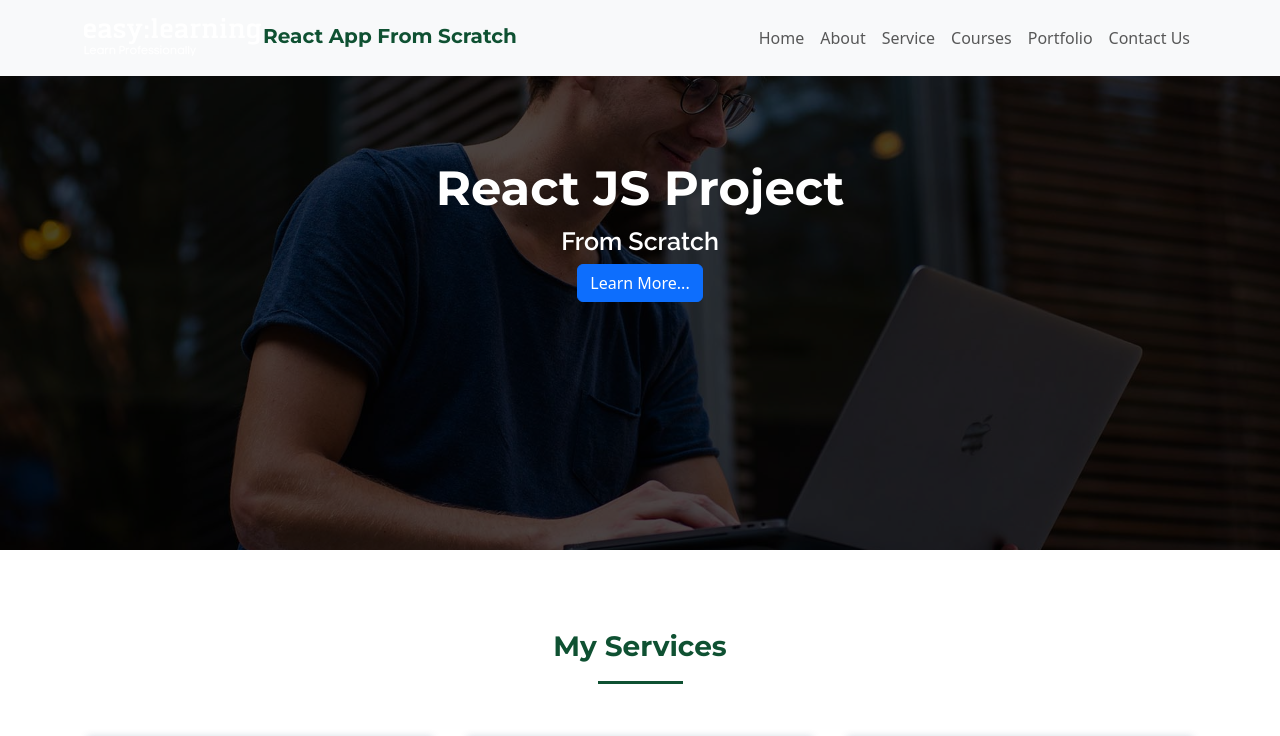
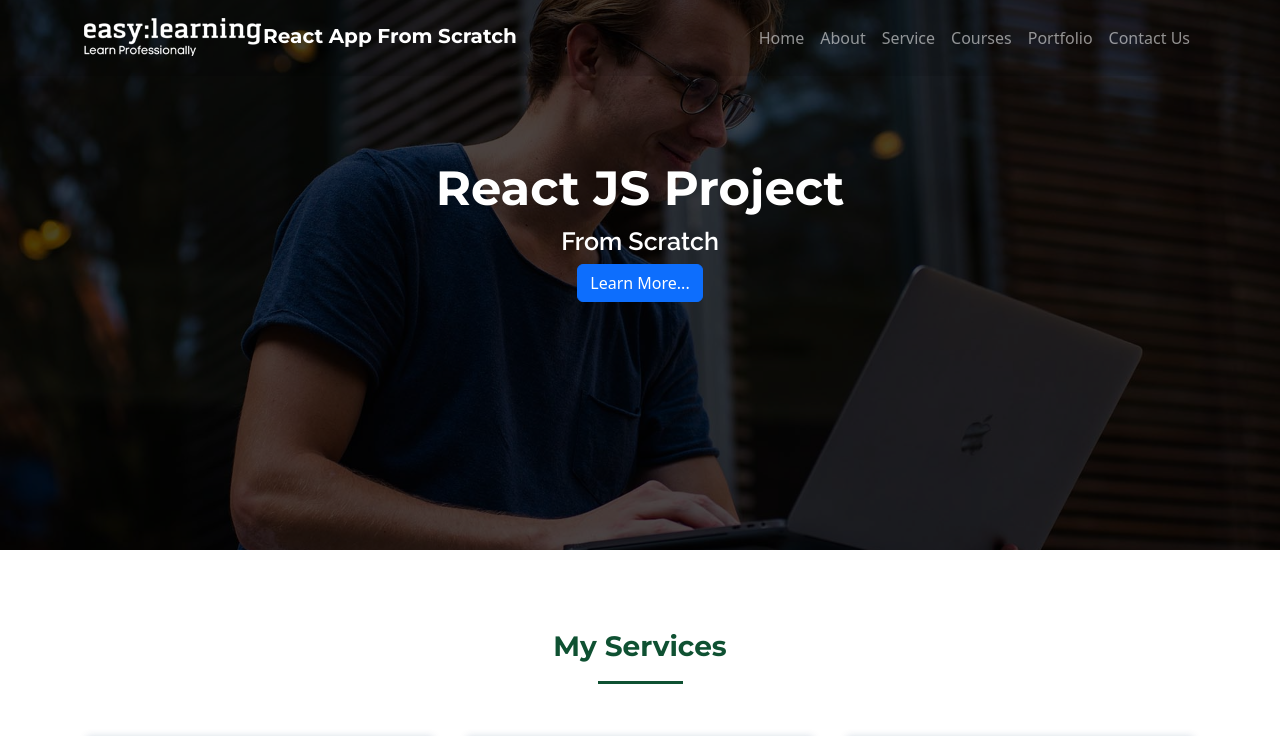
Before and after one commit to Ashraful05/react_js_template_from_scratch, a React (Create React App) app: page / in a window 1280 px wide. Shown: the top 736 px of the page. Built offline with nearby package versions, Linux system fonts and the light colour scheme.

Commit message:
navigation_component_module_part_4_completed_with_navbar_color_stable_for_all_browser_change_on_scroll

```diff
--- a/src/asset/css/custom.css
+++ b/src/asset/css/custom.css
@@ -83,13 +83,27 @@
 }
 .navTitle{
     font-family:'Montserrat',sans-serif;
-    color: #f1aeb5 !important;
+    color: #ffffff !important;
     font-size: 30px;
     font-weight: 700;
 }
 .navTitleScroll{
     font-family:'Montserrat',sans-serif;
-    color: #0f5132 !important;
+    color: #ffffff !important;
     font-size: 30px;
     font-weight: 700;
 }
+.navBarBackground{
+    -webkit-transition: background-color 400ms linear;
+    -moz-transition: background-color 400ms linear;
+    -o-transition: background-color 400ms linear;
+    transition:background-color 400ms linear;
+    background-color: rgba(00,00,00,0.1) !important;
+}
+.navBarBackgroundScroll{
+    -webkit-transition: background-color 400ms linear;
+    -moz-transition: background-color 400ms linear;
+    -o-transition: background-color 400ms linear;
+    transition: background-color 400ms linear;
+    background-color: #0f5132;
+}
--- a/src/components/TopNavigation/TopNavigation.jsx
+++ b/src/components/TopNavigation/TopNavigation.jsx
@@ -10,13 +10,14 @@ export default class TopNavigation extends Component{
         this.state={
             navBarTitle:'navTitle',
             navBarLogo:[whiteLogo],
+            navBarBack:'navBarBackground',
         }
     }
     onScroll=()=>{
         if(window.scrollY>100){
-            this.setState({navBarTitle: 'navTitleScroll',navBarLogo:[blackLogo]})
+            this.setState({navBarTitle: 'navTitleScroll',navBarLogo:[blackLogo],navBarBack:'navBarBackgroundScroll'})
         }else if(window.scrollY<100){
-            this.setState({navBarTitle:'navTitleScroll',navBarLogo:[whiteLogo]})
+            this.setState({navBarTitle:'navTitleScroll',navBarLogo:[whiteLogo],navBarBack:'navBarBackground'})
         }
     }
     componentDidMount() {
@@ -26,7 +27,7 @@ export default class TopNavigation extends Component{
     render() {
         return(
             <Fragment>
-                <Navbar collapseOnSelect fixed={'top'} expand="lg" className="bg-body-tertiary">
+                <Navbar collapseOnSelect fixed={'top'} expand="lg" className={this.state.navBarBack} variant={'dark'}>
                     <Container>
                         <Navbar.Brand href="#home" className={this.state.navBarTitle}><img src={this.state.navBarLogo} alt=""/>React App From Scratch</Navbar.Brand>
                         <Navbar.Toggle aria-controls="responsive-navbar-nav" />
```
